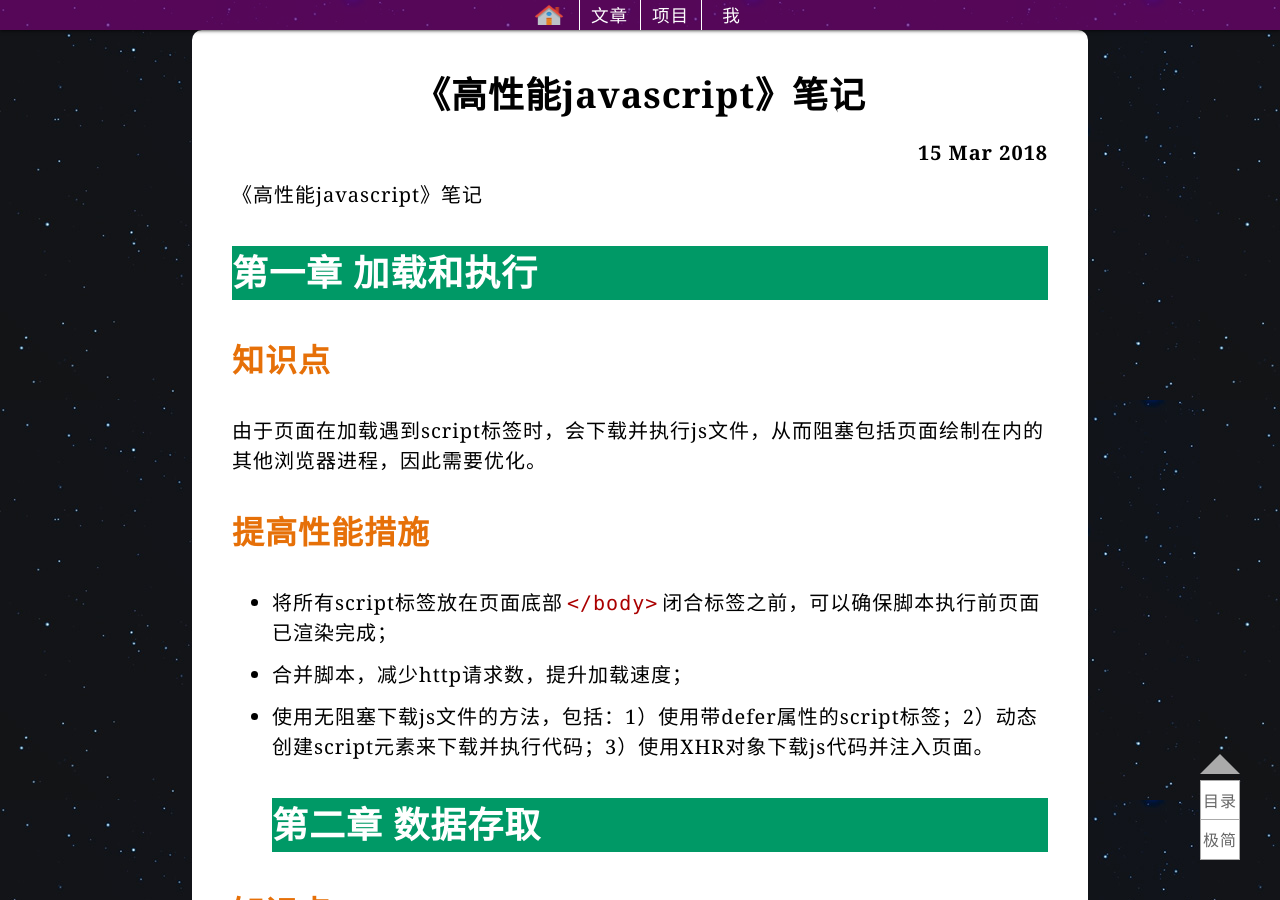
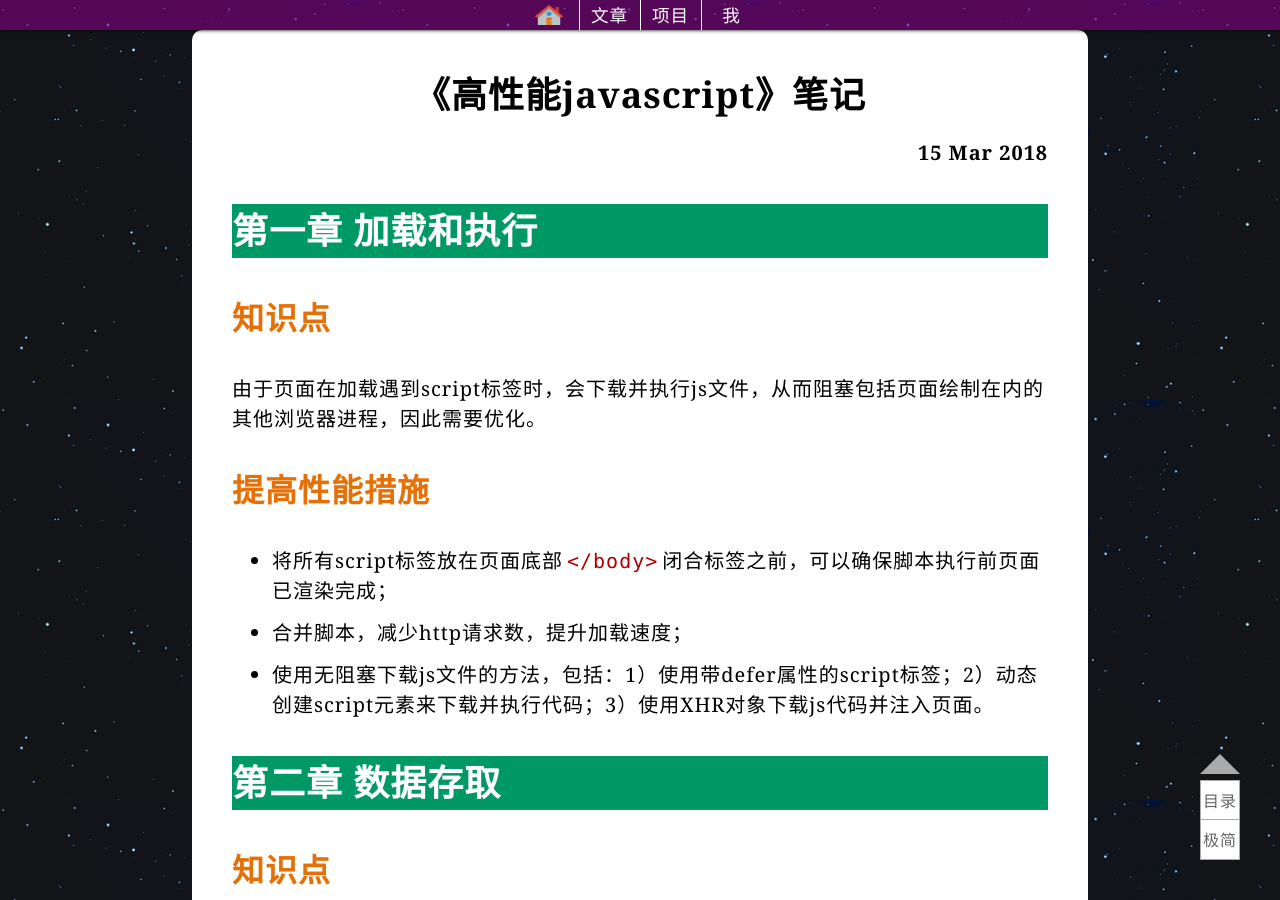
Before and after one commit to jacktown11/jacktown11.github.io, a Jekyll site: the page built from _posts/2018-03-15-high-performance-javascript-notes.md, in a window 1280 px wide and 900 px high. Built offline with Jekyll 4.4.1, drawn with Linux system fonts in a browser that asks for light colours.

Commit message:
文章格式小修改

```diff
--- a/_posts/2018-03-15-high-performance-javascript-notes.md
+++ b/_posts/2018-03-15-high-performance-javascript-notes.md
@@ -5,17 +5,18 @@
 tags: []
 ---
 
-《高性能javascript》笔记
 # 第一章 加载和执行
 
 ## 知识点
 
 由于页面在加载遇到script标签时，会下载并执行js文件，从而阻塞包括页面绘制在内的其他浏览器进程，因此需要优化。
+
 ## 提高性能措施
 
 - 将所有script标签放在页面底部`</body>`闭合标签之前，可以确保脚本执行前页面已渲染完成；
 - 合并脚本，减少http请求数，提升加载速度；
 - 使用无阻塞下载js文件的方法，包括：1）使用带defer属性的script标签；2）动态创建script元素来下载并执行代码；3）使用XHR对象下载js代码并注入页面。
+
 # 第二章 数据存取
 
 ## 知识点
@@ -26,12 +27,15 @@
 - with语句、try-catch的catch字句、eval（）函数会造成动态作用域，不利于javascript引擎对在作用域中访问变量速度的优化；
 - 对象成员的访问由于涉及原型链，访问成员时和作用域链中访问变量类似；
 - 嵌套的对象会影响访问速度。
+
 ## 提高性能措施
 
 如果一个（嵌套）对象成员、数组元素、跨域变量，在值不变的情况下被多次重复使用，可以将其保存为局部变量。
+
 # 第三章 DOM编程
 
 DOM作为独立于es语言的api，对其的访问与修改就像是在两座岛屿间穿行，因此尽量在es内部完成大部分处理，只用少量的操作访问和修改DOM。
+
 ## DOM的访问与修改
 
 - 除了基于Webit的新版浏览器外，innerHTML相对DOM方法进行DOM修改操作速度更快；
@@ -39,6 +43,7 @@
 - HTML集合是“假定实时态”的，尤其需要注意性能和避免逻辑bug，技巧包括：缓存集合长度`length`，多次访问统一集合内节点时先保存为局部变量；
 - 在围绕某个元素展开遍历时，	`nextSibling`和`childNodes`两种方式不相上下，老式IE中`nextSibling`遍历更快；
 - 直接获取元素节点的新API（如`nodeRef.children`）和功能强大的选择器API（如`nodeRef.querySelectorAll()`）速度大幅提升。
+
 ## 重绘与重排
 
 浏览器在加载完页面资源后除生成DOM树外还会生成渲染树，利用渲染树绘制页面；页面几何属性有变化时会重排，然和结合其他最新非几何属性进行重绘。
@@ -47,9 +52,11 @@
 - 缓存布局信息从而避免多次重复请求布局信息；
 - 让动画元素脱离页面流（如绝对定位），动画完成后再让其返回页面流，从将重排的影响限制在动画元素本身，避免整个页面大量元素的高频度重排；
 - IE的`:hover`的使用范围扩展，但应避免页面大量使用这种效果而引起性能问题。
+
 ## 事件委托
 
 过多的事件绑定会占用浏览器处理时间和事件追踪的内存消耗，因此可以通过事件委托减少总体事件处理程序数量，提升性能。
+
 # 第四章 算法和流程控制
 
 ## 循环
@@ -60,31 +67,37 @@
 - 改善循环性能1：减少每次迭代运算量（将数组长度保存为变量从而减少属性查找、数组倒序迭代）；
 - 改善循环性能2：减少循环迭代次数（达夫装置可以提升次数巨大的迭代的性能）；
 - 原生的基于函数的迭代，如es4开始引入Array的forEach方法，由于存在外部方法调用，性能反而不如直接的循环方式如for循环。
+
 ## 条件判断
 
 - 从性能和逻辑清晰度角度看，多分支使用swiitch，少分支使用if-else；
 - 减少if-else条件判断次数的方法：将高频成功的分支放在前面、使用二分法（如果是大量离散值，使用switch更好）；
 - 如果是单键和单值间的映射，则采用查找表（如数组）。
+
 ## 递归
 
 - 递归常见问题：无明确终止条件、递归次数超出浏览器调用栈大小限制；
 - 两种递归模式：函数直接调用自身、函数间相互调用（这种出现错误时很难定位）；
 - 解决调用栈大小限制方法：改用迭代、使用Memoization技术（缓存之前调用结果）。
+
 # 第五章 字符串和正则表达式
 
 ## 字符串连接
 
 - 连接大数量/大尺寸字符串时，数组项合并（join方法）是唯一在IE7及更高版本浏览器中保持性能合理的方法；
 - 在主流浏览器中，+和+=操作符性能明显更好，数组项合并和字符串的concat方法性能都较差。
+
 ## 正则表达式优化
 
 - 回溯是其基本工作原理，也是性能问题主要源头；
 - 避免回溯失控方法：让相邻字元互斥、避免嵌套量词对同一字符串的相同部分多次匹配、重复利用预查原子组去除不必要回溯；
 - 更多优化方法：1）提高匹配失败速度；2）以简单、必要的字元开头；3）使用量词模式，使其与后面的字元互斥；4）减小分支数量、缩小分支范围；5）使用捕获组；6）让捕获组只捕获需要的文本，较少后处理；7）暴露必须的字元；8）使用合适的量词；9）把正则表达式赋给变量，避免重复编译；10）将复杂正则表达式拆分为多个简单的正则表达式；
 - 充分利用字符串自有的一些方法，其速度都较快。
+
 ## 去除字符串首尾空白
 
 - 使用两个简单正则表达式分别去除首尾空白具有很好的性能和兼容性。
+
 # 第六章 快速响应的用户界面
 
 ## 浏览器UI线程
@@ -92,6 +105,7 @@
 - javascript和用户界面更新在同一个进程中进行，因此一次只能处理一个任务。因此当javascript代码在运行时会导致用户界面不能响应输入，反之亦然。高效管理UI线程要求js运行时间不能太长，以免影响用户体验；
 - 浏览器对js的运行通常有两种限制：调用栈大小限制、长时间运行脚本限制；
 - `长时间`在不同浏览器有不同的定义，从用户体验来说，100ms是一个重要时间限制，对程序员来说可以将js任务限制在50ms内。
+
 ## 使用定时器让出时间片段
 
 - 创建定时器会造成UI线程暂停，如同任务切换，因此会重置相关浏览器限制（如长时间运行脚本）；
@@ -100,62 +114,92 @@
 - 使用定时器可以对运行时间长的任务（无同步要求、无数据处理顺序强求）进行分解；
 - 通过记录代码运行时间，可以精细控制代码任务拆分，提高性能；
 - 尽量限制高频率重复定时器的数量，以免带来性能问题。
+
 ## Web Workers
 
 - html5新API，能够独立于UI线程开辟自己的线程，但是可访问资源有限制；
 - 消息系统是网页和worker通信的唯一接口；
 - worker可以用importScripts()方法加载外部文件；
 - Web Worker适用于处理纯数据或与浏览器UI无关的长时间运行脚本，超过100ms的任务使用它可能比使用定时器拆解更合适。
+
 # 第七章 Ajax
 
 ## 数据传输
 
 ### 请求数据
+
 下面五种方式，前三者最常用，后两者往往用在极端情况下。
+
 #### XHR
+
 - 完善的控制和灵活性
 - 数据作为字符串，解析速度可能降低
+
 #### 动态脚本注入
+
 - 可以实现跨域
 - 有潜力成为客户端获取并解析数据的最快的方法
 - 不能读取头部信息或响应代码，不够安全
+
 #### Multipart XHR
+
 - 通过明显减少请求数量改善性能
 - 不能缓存请求的数据、低版本浏览器可能不支持
+
 #### iframes
+
 #### Comet
+
 ### 发送数据
+
 #### XHR
+
 - 通用、灵活，POST可以发送大量数据
+
 #### Beacons
+
 - 发送少量数据非常方便（get）
 - 能力有限（不能POST、URL长度限制、接收数据信息少）
+
 ## 数据格式
 
 JSON和自定义格式轻量从而性能更好；JSONP可跨域，解析极快，但要避免涉及敏感数据。
+
 ### XML
+
 - 广泛而支持良好
 - 笨重，解析缓慢，性能很差，如果有其他格式可用，尽量不使用
+
 ### JSON
+
 - 轻量，数据占响应更大比例，易解析，通用性高，尤其在动态脚本注入时性能很好
 ### HTML
+
 - 缓慢、臃肿，在客户端CPU瓶颈超过带宽（比如极大量的字符串操作使得解析很慢）时才使用
+
 ### 自定义格式
+
 - 十分轻量，对于大数据集具有明显的优势
 - 但需要服务端构造程序并在客户端解析
+
 ## 其他方面性能措施
 
 ### 缓存数据
+
 - 设置服务器端响应头部
 - 客户端手工缓存
+
 ### 了解Ajax类库的局限
+
 - 为了统一的兼容性，通常功能不够完整，必要时可以直接使用XHR对象
+
 ## 总结
 
 - 减少请求数，合并文件或使用MXHR
 - 缩短页面加载事件，主要内容加载完成后再用ajax获取次要文件
 - 确保代码错误不会输出给用户，并在服务端处理错误
 - 根据场景考虑使用类库还是自己编写底层代码
+
 # 第八章 编程实践
 
 - 在eval()、Function()、setTimeout()、setInterval()中传入字符串形式的代码作为参数会引起双重求值而带来性能消耗，尽量避免，后两者可传入函数作为参数。
@@ -163,6 +207,7 @@
 - 避免重复的工作。需要浏览器检测的时候，可使用延迟加载或条件预加载。
 - 数学计算时，考虑使用直接操作数字的二进制形式的位运算；复杂数学运算优先考虑Math对象。
 - Javascript的元素方法总比我们自己编写的代码快，尽量使用原生方法。
+
 # 第九章 构建并部署高性能JavaScript应用
 
 - 合并JavaScript文件以减少请求数
```
Also changed, not shown: 3 other files.
